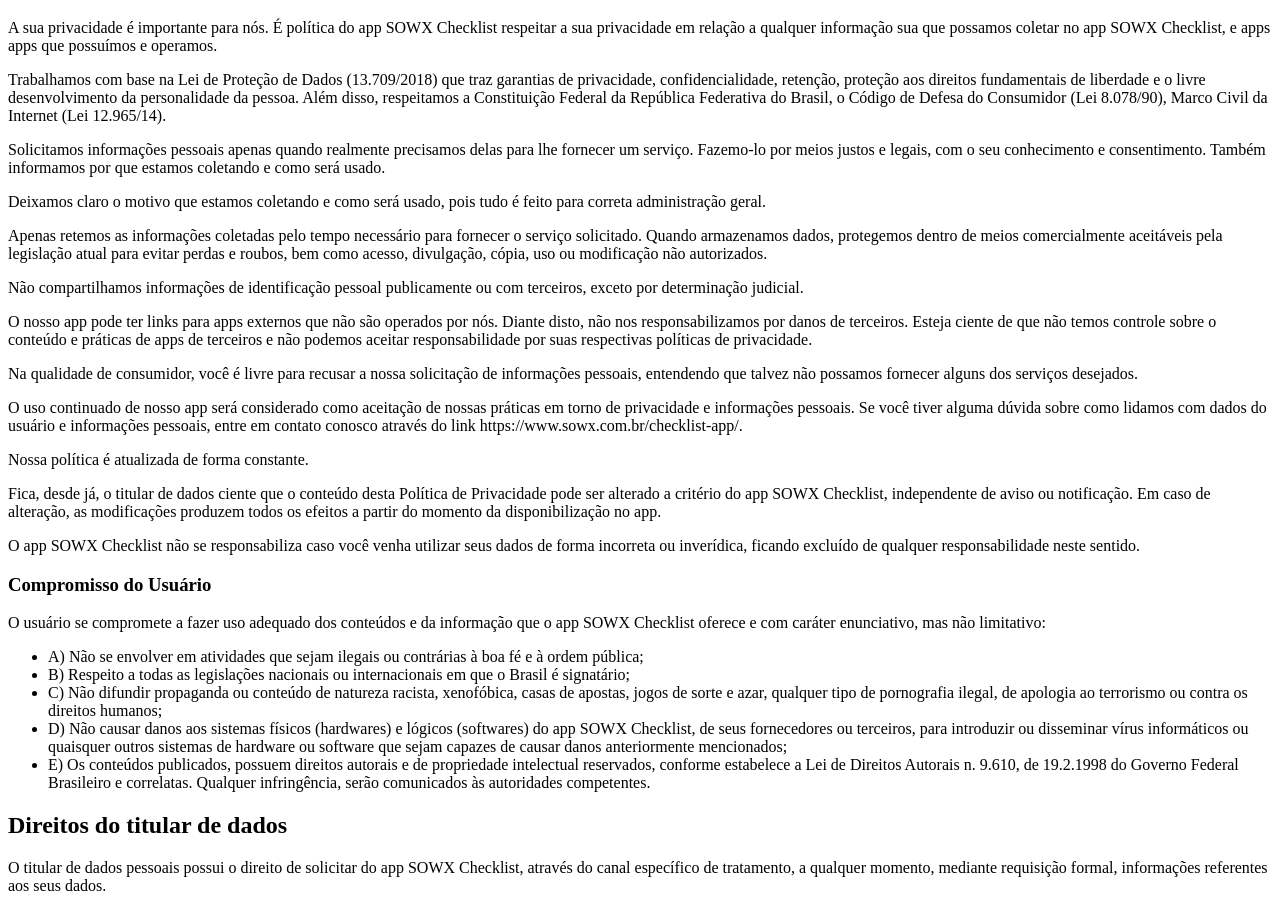
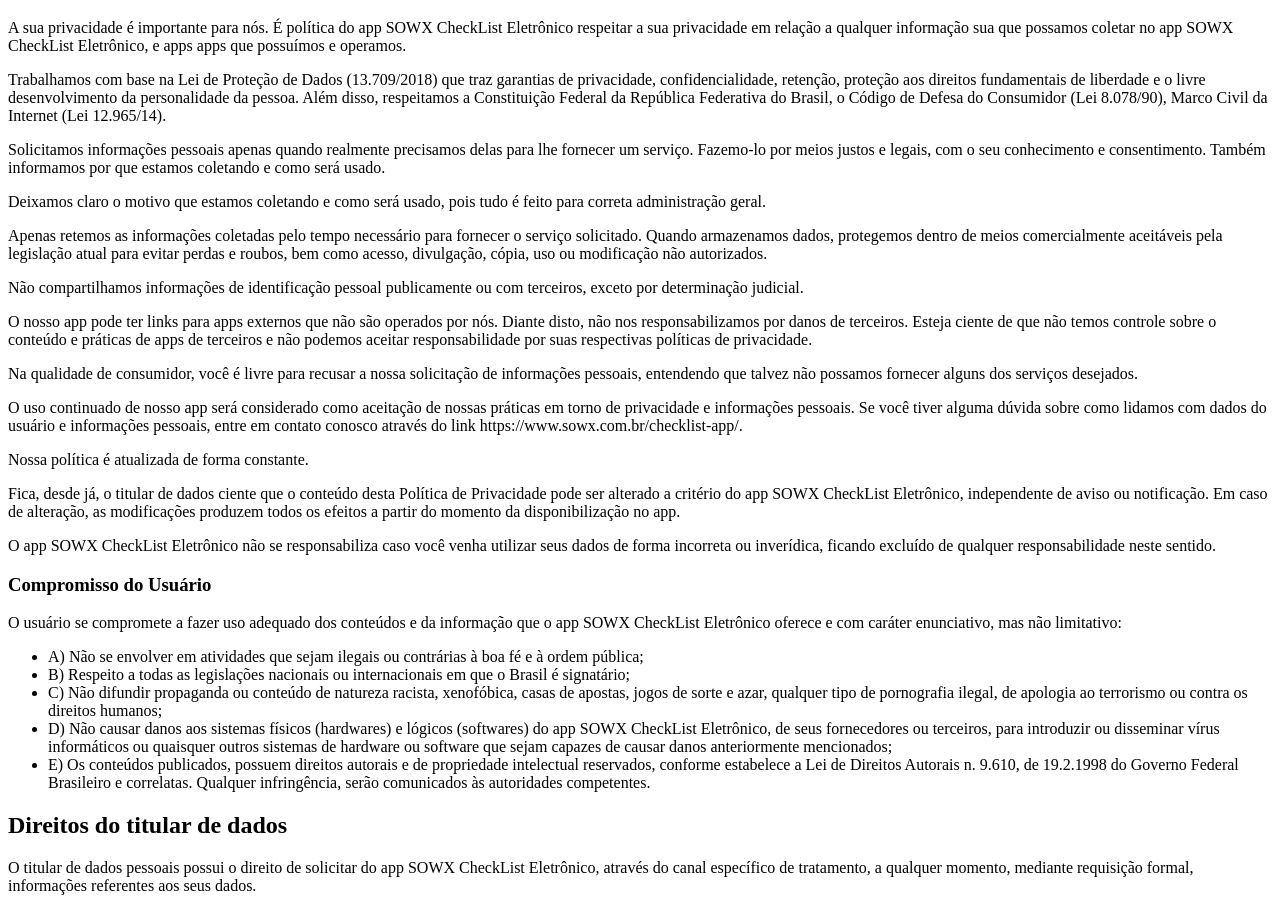
Before and after one commit to shymarrai/policyChecklist, a plain HTML site: page index.html in a window 1280 px wide. Shown: the part 61-958 px from the top of the page. Drawn offline with Linux system fonts and the light colour scheme.

Commit message:
Update index.html

```diff
--- a/index.html
+++ b/index.html
@@ -5,7 +5,7 @@
     <meta charset="UTF-8">
     <meta http-equiv="X-UA-Compatible" content="IE=edge">
     <meta name="viewport" content="width=device-width, initial-scale=1.0">
-    <title>Policy SOWX Checklist</title>
+    <title>Policy SOWX CheckList Eletrônico</title>
 </head>
 
 <body>
@@ -13,8 +13,8 @@
 
     <h1>Política de Privacidade</h1>
 
-    <p>A sua privacidade é importante para nós. É política do app SOWX Checklist respeitar a sua privacidade em relação
-        a qualquer informação sua que possamos coletar no app SOWX Checklist, e apps apps que possuímos e operamos.</p>
+    <p>A sua privacidade é importante para nós. É política do app SOWX CheckList Eletrônico respeitar a sua privacidade em relação
+        a qualquer informação sua que possamos coletar no app SOWX CheckList Eletrônico, e apps apps que possuímos e operamos.</p>
 
     <p>Trabalhamos com base na Lei de Proteção de Dados (13.709/2018) que traz garantias de privacidade,
         confidencialidade, retenção, proteção aos direitos fundamentais de liberdade e o livre desenvolvimento da
@@ -51,15 +51,15 @@
     <p>Nossa política é atualizada de forma constante.</p>
 
     <p>Fica, desde já, o titular de dados ciente que o conteúdo desta Política de Privacidade pode ser alterado a
-        critério do app SOWX Checklist, independente de aviso ou notificação. Em caso de alteração, as modificações
+        critério do app SOWX CheckList Eletrônico, independente de aviso ou notificação. Em caso de alteração, as modificações
         produzem todos os efeitos a partir do momento da disponibilização no app. </p>
 
-    <p>O app SOWX Checklist não se responsabiliza caso você venha utilizar seus dados de forma incorreta ou inverídica,
+    <p>O app SOWX CheckList Eletrônico não se responsabiliza caso você venha utilizar seus dados de forma incorreta ou inverídica,
         ficando excluído de qualquer responsabilidade neste sentido.</p>
 
     <h3>Compromisso do Usuário</h3>
 
-    <p>O usuário se compromete a fazer uso adequado dos conteúdos e da informação que o app SOWX Checklist oferece e com
+    <p>O usuário se compromete a fazer uso adequado dos conteúdos e da informação que o app SOWX CheckList Eletrônico oferece e com
         caráter enunciativo, mas não limitativo:</p>
 
     <ul>
@@ -67,7 +67,7 @@
         <li>B) Respeito a todas as legislações nacionais ou internacionais em que o Brasil é signatário;</li>
         <li>C) Não difundir propaganda ou conteúdo de natureza racista, xenofóbica, casas de apostas, jogos de sorte e
             azar, qualquer tipo de pornografia ilegal, de apologia ao terrorismo ou contra os direitos humanos;</li>
-        <li>D) Não causar danos aos sistemas físicos (hardwares) e lógicos (softwares) do app SOWX Checklist, de seus
+        <li>D) Não causar danos aos sistemas físicos (hardwares) e lógicos (softwares) do app SOWX CheckList Eletrônico, de seus
             fornecedores ou terceiros, para introduzir ou disseminar vírus informáticos ou quaisquer outros sistemas de
             hardware ou software que sejam capazes de causar danos anteriormente mencionados;</li>
         <li>E) Os conteúdos publicados, possuem direitos autorais e de propriedade intelectual reservados, conforme
@@ -76,7 +76,7 @@
     </ul>
 
     <h2>Direitos do titular de dados</h2>
-    <p>O titular de dados pessoais possui o direito de solicitar do app SOWX Checklist, através do canal específico de
+    <p>O titular de dados pessoais possui o direito de solicitar do app SOWX CheckList Eletrônico, através do canal específico de
         tratamento, a qualquer momento, mediante requisição formal, informações referentes aos seus dados.</p>
     <p>Os pedidos serão analisados conforme previsto em legislação vigente dentro de um prazo de 72 horas, salvo
         determinação legal e/ou objeto de lei.</p>
@@ -121,9 +121,9 @@
 
     </ul>
 
-    <p>O app SOWX Checklist empregará esforços para resguardar as informações e dados coletados do usuário pelo app.
+    <p>O app SOWX CheckList Eletrônico empregará esforços para resguardar as informações e dados coletados do usuário pelo app.
         Todavia, considerando que não há meio de transmissão e retenção de dados eletrônicos plenamente eficaz e seguro,
-        o app SOWX Checklist não pode assegurar que terceiros não autorizados não logrem êxito no acesso indevido,
+        o app SOWX CheckList Eletrônico não pode assegurar que terceiros não autorizados não logrem êxito no acesso indevido,
         eximindo-se de qualquer responsabilidade por danos e prejuízos decorrentes da conduta de terceiros, ataques
         externos ao app como: vírus, invasão ao banco de dados, vícios ou defeitos técnicos, assim como operacionais
         resultante da utilização do app e em razão de falhas de conexão.</p>
@@ -134,7 +134,7 @@
 Os Dados de fotos que são enviadas no momento em que uma questão de foto é respondida guardados nos nossos bancos de dados e não são obrigatórios de serem enviadas a menos que a questão peça, caso a questão peça que seja obrigatoriamente enviada uma foto e você não queira enviar a foto, então, procure outro formulário que não tenha obrigatoriedade de foto.</span>
 </body>
 
-</html>o site SOWX Checklist não pode assegurar que terceiros não autorizados não logrem êxito no acesso indevido,
+</html>o site SOWX CheckList Eletrônico não pode assegurar que terceiros não autorizados não logrem êxito no acesso indevido,
 eximindo-se de qualquer responsabilidade por danos e prejuízos decorrentes da conduta de terceiros, ataques externos ao
 site como: vírus, invasão ao banco de dados, vícios ou defeitos técnicos, assim como operacionais resultante da
 utilização do site e em razão de falhas de conexão.</p>
```
